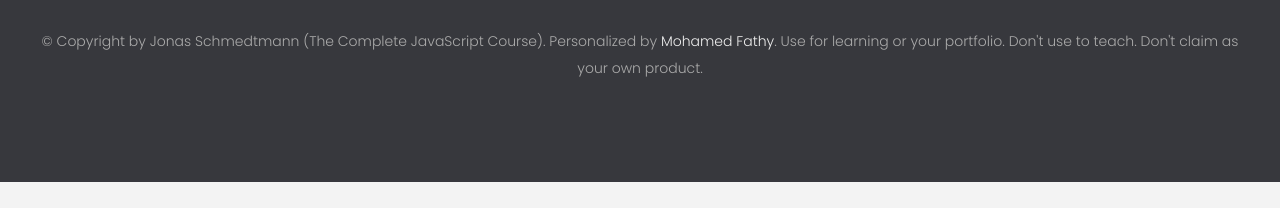
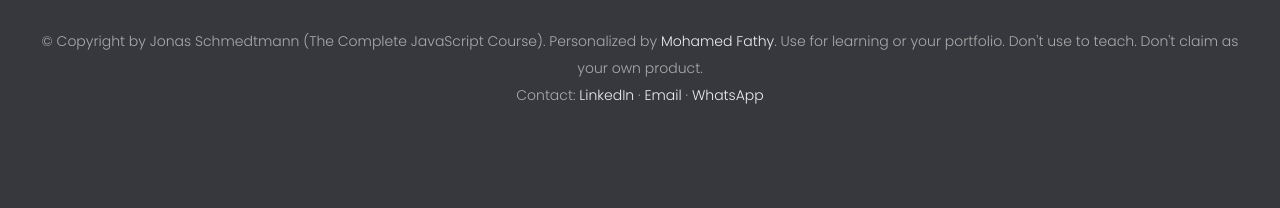
Before and after one commit to mhmd7710d/UI-for-Bank-Site-, a plain HTML site: page index.html in a window 1280 px wide. Shown: the part 4882-5090 px from the top of the page. Before the commit the page ends 5064 px from the top, so only its background shows below. Drawn offline with Linux system fonts and the light colour scheme.

Commit message:
Add contact info (LinkedIn, email, WhatsApp) to README and site footer

```diff
--- a/index.html
+++ b/index.html
@@ -332,6 +332,12 @@
         >. Use for learning or your portfolio. Don't use to teach. Don't claim
         as your own product.
       </p>
+      <p class="footer__copyright">
+        Contact:
+        <a class="footer__link twitter-link" target="_blank" href="https://www.linkedin.com/in/muhammad-fathi-b7a693424/">LinkedIn</a> &middot;
+        <a class="footer__link twitter-link" href="mailto:muhammutfathi@gmail.com">Email</a> &middot;
+        <a class="footer__link twitter-link" target="_blank" href="https://wa.me/201040428475?text=Hi+Mohamed%2C+I+found+your+project+on+GitHub.">WhatsApp</a>
+      </p>
     </footer>
 
     <div class="modal hidden">
```
Also changed, not shown: 1 other file.
